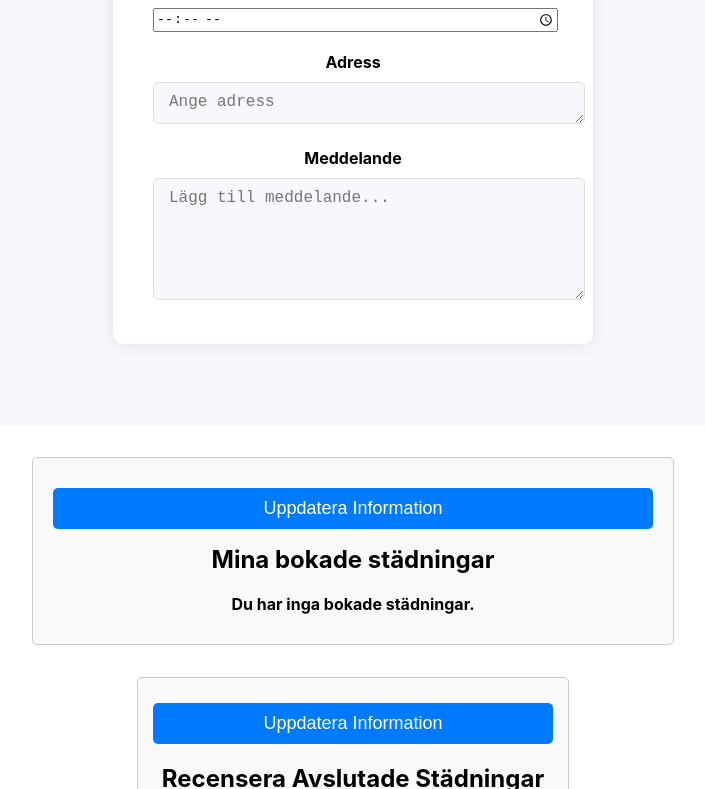
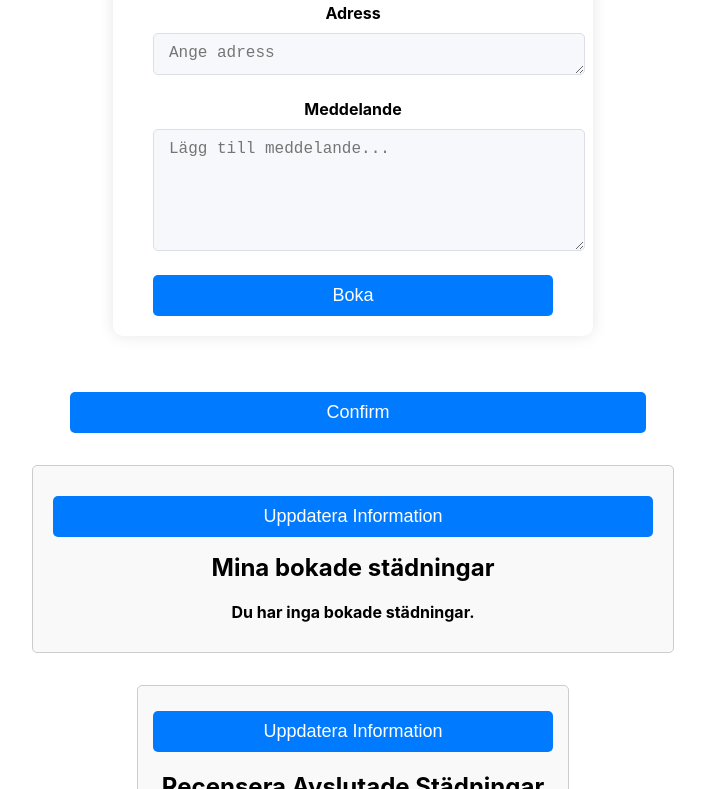
Before and after one commit to SevRostomyan/bookitfrontend, a React (Create React App) app: page /booking in a window 1280 px wide. Shown: the part 560-1349 px from the top of the page, without its empty margins (287-992 px from the left). Built offline with nearby package versions, Linux system fonts and the light colour scheme.

Commit message:
Booking Confirmation

```diff
--- /dev/null
+++ b/src/Components/Booking/BookingConfirmation.jsx
@@ -0,0 +1,104 @@
+import React, {Component} from 'react';
+
+class BookingConfirmation extends Component {
+
+    constructor(props) {
+        super(props);
+        this.state = {
+            showConfirmationModal: false,
+            newBooking: {
+                firstName: '',
+                lastName: '',
+                email: '',
+                type: '',
+                dateTime: '',
+                address: '',
+                message: '',
+            },
+        };
+    }
+
+    // det är bara ett example, kan ersättas med databas sen
+    handleConfirmationModal = () => {
+
+        this.setState({
+            newBooking: {
+                firstName: 'Jane',
+                lastName: 'Doe',
+                email: 'jane@example.com',
+                type: 'Basic Städning',
+                dateTime: '2024/01/02 10:00:00',
+                address: 'Stagneliusgatan 9, 754 27 Uppsala',
+                message: 'Lorem ipsum ...',
+            },
+            showConfirmationModal: true,
+        });
+    }
+
+    // Confirm Booking
+    handleConfirm = () => {
+        // Save to the database
+
+        console.log('Saved')
+        this.resetData();
+    };
+
+    // Cancel Booking
+    handleCancel = () => {
+
+        this.setState({ showConfirmationModal: false });
+    };
+
+    resetData = () => {
+        this.setState({
+            newBooking: {
+                firstName: '',
+                lastName: '',
+                email: '',
+                type: '',
+                dateTime: '',
+                address: '',
+                message: '',
+            },
+            showConfirmationModal: false,
+        });
+    }
+
+    render() {
+
+        return (
+            <div>
+                <div className="mt-6 mx-auto max-w-xl">
+                    <div className="">
+                        <button type="button"
+                                onClick={this.handleConfirmationModal}
+                                className="button button-secondary">Confirm</button>
+                    </div>
+                </div>
+
+                {/* Booking confirmation dialog */}
+                {this.state.showConfirmationModal && (
+                    <div className="modal">
+                        <div className="modal-content">
+                            <div>
+                                <p className="text-gray-600">Förnamn: {this.state.newBooking.firstName}</p>
+                                <p className="text-gray-600">Efternamn: {this.state.newBooking.lastName}</p>
+                                <p className="text-gray-600">E-post: {this.state.newBooking.email}</p>
+                                <p className="text-gray-600">Typ: {this.state.newBooking.type}</p>
+                                <div className="text-gray-600">Datum:
+                                    <time dateTime={this.state.newBooking.dateTime}>{this.state.newBooking.dateTime}</time>
+                                </div>
+                                <p className="text-gray-600">Adress: {this.state.newBooking.address}</p>
+                                <p className="text-gray-600">Meddelande: {this.state.newBooking.message}</p>
+                            </div>
+                            <button className="button-success mt-6" onClick={this.handleConfirm}>Bekräfta</button>
+                            <button className="button-secondary mt-4" onClick={this.handleCancel}>Avbryt</button>
+                        </div>
+                    </div>
+                )}
+            </div>
+        )
+    }
+}
+
+export default BookingConfirmation;
--- a/src/Components/Booking/BookingForm.jsx
+++ b/src/Components/Booking/BookingForm.jsx
@@ -1,4 +1,4 @@
-import React, { useState } from 'react';
+import React, {useState} from 'react';
 import '../../assets/Booking.css';
 import {useAuth} from "../../AuthContext";
 import {useNavigate} from "react-router-dom";
@@ -7,7 +7,7 @@ import {useNavigate} from "react-router-dom";
 
 const BookingForm = () => {
     const [showPopup, setShowPopup] = useState(false);
-  const { auth } = useAuth(); // Use the useAuth hook to access the auth state
+    const {auth} = useAuth(); // Use the useAuth hook to access the auth state
     const navigate = useNavigate();
 
 
@@ -26,7 +26,7 @@ const BookingForm = () => {
     });
 
     const handleInputChange = (e) => {
-    const { name, value } = e.target;
+        const {name, value} = e.target;
         setFormData((prevData) => ({
             ...prevData,
             [name]: value,
@@ -34,7 +34,7 @@ const BookingForm = () => {
     };
 
     const validateForm = () => {
-    const { desiredDate,desiredTime  } = formData;
+        const {desiredDate, desiredTime} = formData;
         const newErrors = {
             cleaningType: '',
             desiredDate: '',
@@ -63,7 +63,7 @@ const BookingForm = () => {
             try {
                 const bookingDateTime = `${formData.desiredDate}T${formData.desiredTime}`;
 
-        const token =auth.token; // Use the token from the AuthContext
+                const token = auth.token; // Use the token from the AuthContext
 
 
                 const response = await fetch('http://localhost:7878/api/bokning/bookCleaning', {
@@ -93,8 +93,7 @@ const BookingForm = () => {
                         // Handle the text response here
                     }
                     setShowPopup(true);
-        }
-          else {
+                } else {
                     console.error('Server responded with non-OK status:', response.status);
                 }
             } catch (error) {
@@ -110,7 +109,8 @@ const BookingForm = () => {
     const Popup = () => (
         <div className="popup">
             <div className="popup-content">
-          <p>Bokningen lyckades. En administratör kommer inom kort att tilldela en städare. Känn dig fri att kontakta oss vid frågor.</p>
+                <p>Bokningen lyckades. En administratör kommer inom kort att tilldela en städare. Känn dig fri att
+                    kontakta oss vid frågor.</p>
                 <button onClick={goToDashboard}>Till min dashboard</button>
                 <button onClick={() => setShowPopup(false)}>Stanna här</button>
             </div>
@@ -118,10 +118,9 @@ const BookingForm = () => {
     );
 
 
-
     return (
         <div className="booking-container">
-        {showPopup && <Popup />}
+            {showPopup && <Popup/>}
             <div className="booking-form">
                 <h2>Boka en städning</h2>
                 <form onSubmit={handleSubmit}>
@@ -176,10 +175,8 @@ const BookingForm = () => {
                             placeholder="Lägg till meddelande..."
                         />
                     </div>
-            {/* <button type="submit">Boka</button> */}
 
-
-
+                  <button type="submit">Boka</button>
                 </form>
             </div>
         </div>
--- a/src/Components/pages/Booking.js
+++ b/src/Components/pages/Booking.js
@@ -4,7 +4,8 @@ import BookedClean from "../BookedCleanings/BookedClean";
 import '../../assets/CleaningApproval.css';
 import CleaningApproval from "../CleaningApproval1/CleaningApproval";
 import DataRefreshButton from '../BookedCleanings/DataRefreshButton';
-import { withBookings } from '../../WithBookings'; // HOC
+import { withBookings } from '../../WithBookings';
+import BookingConfirmation from "../Booking/BookingConfirmation"; // HOC
 
 class Booking extends Component {
 
@@ -18,8 +19,9 @@ class Booking extends Component {
 
         return (
             <div>
-                <div><DataRefreshButton onRefresh={fetchReportedCompletedBookings} refreshAll /></div>
-                <div className=""><BookingForm /></div>
+                <div className="mx-auto max-w-xl"><DataRefreshButton onRefresh={fetchReportedCompletedBookings} refreshAll /></div>
+                <div className="pt-4 mt-4"><BookingForm /></div>
+                <div className="pt-4 mt-4"><BookingConfirmation /></div>
                 <div className="pt-4 mt-4"><BookedClean /></div>
                 <div className="pt-4 mt-4"><CleaningApproval cleaning={cleaningData} /></div>
             </div>
--- a/src/assets/Booking.css
+++ b/src/assets/Booking.css
@@ -2,9 +2,9 @@
     display: flex;
     justify-content: center;
     align-items: center;
-    height: 100vh;
-    background-color: #f6f8fb;
-    padding: 0 15vw;
+    /*height: 100vh;*/
+    /*background-color: #f6f8fb;*/
+    /*padding: 0 15vw;*/
 }
 
 .booking-form {
```
Lines whose indentation alone changed are shown as unchanged.
